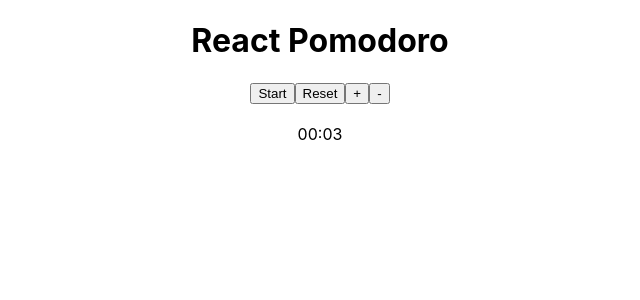
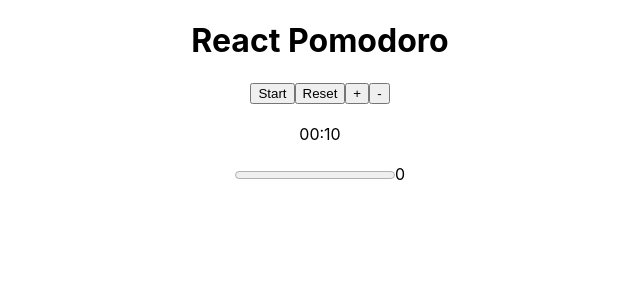
Before and after one commit to enrdp/pomodoro-react, a React (Create React App) app: page / in a window 1280 px wide. Shown: the top 300 px of the page, without its empty margins (320-960 px from the left). Built offline with nearby package versions, Linux system fonts and the light colour scheme.

Commit message:
progress bar fixed

```diff
--- a/src/components/countdown.js
+++ b/src/components/countdown.js
@@ -1,18 +1,20 @@
 import React, {useState, useEffect, useRef} from 'react'
 import Modal from './modal'
+import ProgressBar from './progressBar'
 
 const STATUS = {
   STARTED: 'Started',
   STOPPED: 'Stopped',
 }
 
-const INITIAL_COUNT = 3 //1500
+const INITIAL_COUNT = 10 //1500
 
 function PomodoroApp() {
   const [secondsRemaining, setSecondsRemaining] = useState(INITIAL_COUNT)
   const [status, setStatus] = useState(STATUS.STOPPED)
   const [showModal, setShowModal] = useState(false);
   const [disable, setDisable] = useState(false);
+  const [value, setValue] = useState(0);
 
   const secondsToDisplay = secondsRemaining % 60
   const minutesRemaining = (secondsRemaining - secondsToDisplay) / 60
@@ -21,12 +23,14 @@ function PomodoroApp() {
   const handleStart = () => {
     setStatus(STATUS.STARTED)
   }
+
   const handleStop = () => {
     setStatus(STATUS.STOPPED)
   }
   const handleReset = () => {
     setStatus(STATUS.STOPPED)
     setSecondsRemaining(INITIAL_COUNT)
+    setValue(0)
   }
   const Increase = () => {
       if(status === "Stopped"){
@@ -42,11 +46,11 @@ function PomodoroApp() {
   }
 }
 }
-
   useInterval(
     () => {
-      if (secondsRemaining > 0) {
+      if (secondsRemaining > 0 && value >= 0) {
         setSecondsRemaining(secondsRemaining - 1)
+        setValue(value + 1)
       } else {
         handleToggleModal()
         changeValueButton()
@@ -72,7 +76,7 @@ function PomodoroApp() {
     <div className="App">
       <h1>React Pomodoro</h1>
       {status === "Stopped" && (
-        <button onClick={handleStart} disabled={disable} type="button">
+        <button onClick={() => [handleStart()]} disabled={disable} type="button">
         Start
         </button>
       )}
@@ -93,6 +97,7 @@ function PomodoroApp() {
         {twoDigits(minutesToDisplay)}:
         {twoDigits(secondsToDisplay)}
       </div>
+
       <Modal
       Decrease={Decrease}
       Increase={Increase}
@@ -103,6 +108,11 @@ function PomodoroApp() {
       minutesToDisplay={minutesToDisplay}
       show={showModal} close={() => [handleToggleModal()]}
       closeModal={()=>[handleToggleModal(),handleReset()]}
+      />
+
+      <ProgressBar
+      INITIAL_COUNT={INITIAL_COUNT}
+      value={value}
       />
     </div>
   )
--- a/src/components/modalExtraTime.js
+++ b/src/components/modalExtraTime.js
@@ -4,11 +4,8 @@ const ModalExtraTime = (props) => {
 
   const { showModalExtra,
           closeModalExtra,
-          secondsRemaining,
-          setSecondsRemaining,
           minutesToDisplay,
           secondsToDisplay,
-
         } = props;
 
   // Return null if false
--- /dev/null
+++ b/src/components/progressBar.js
@@ -0,0 +1,17 @@
+import React from "react";
+
+function ProgressBar(props) {
+    const {
+        INITIAL_COUNT,
+        value,
+    } = props;
+
+  return (
+      <div className='Animation'>
+        <progress value={value} max={INITIAL_COUNT}></progress>
+        {value}
+      </div>
+    )
+
+}
+export default ProgressBar
```
